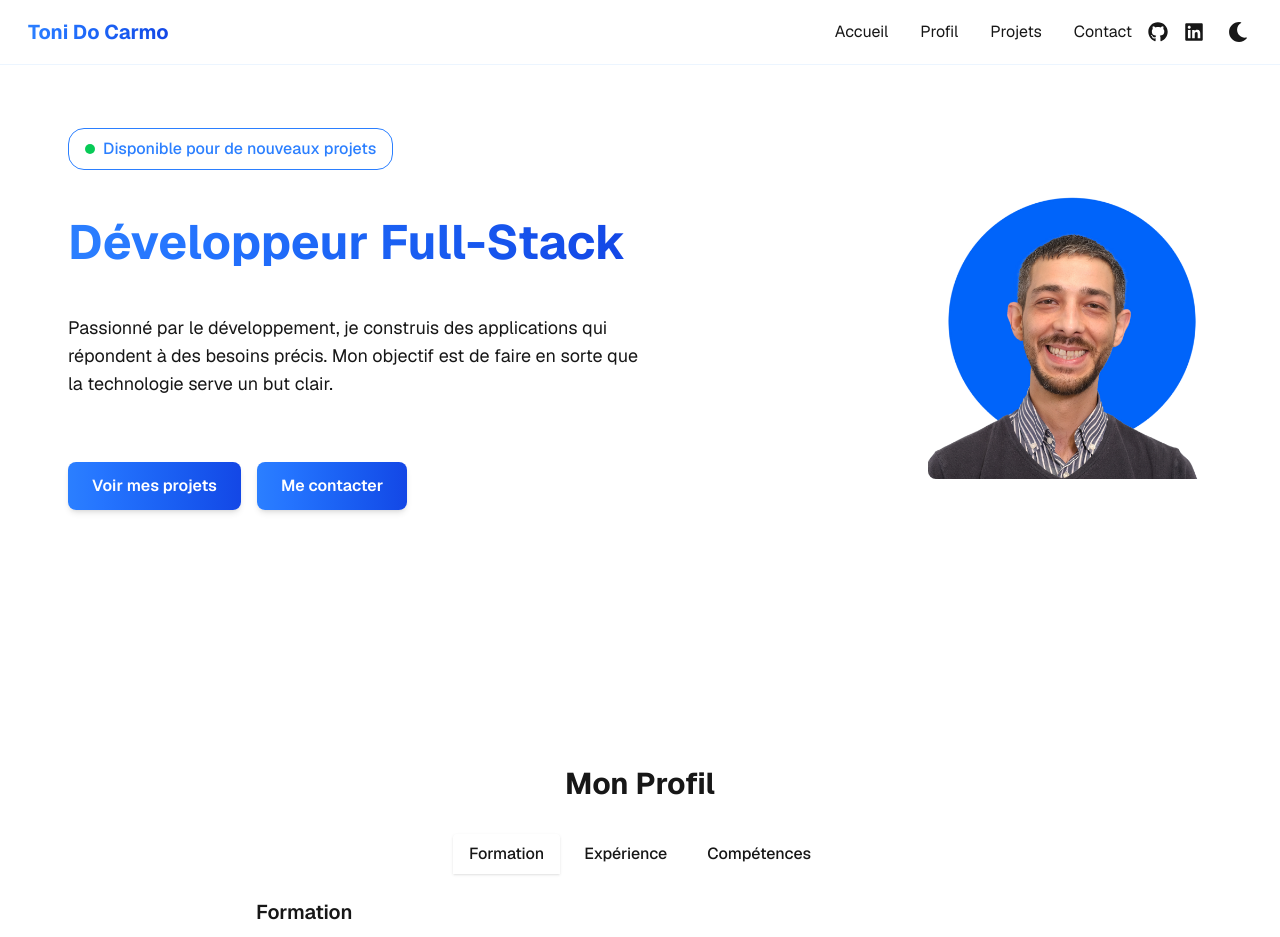
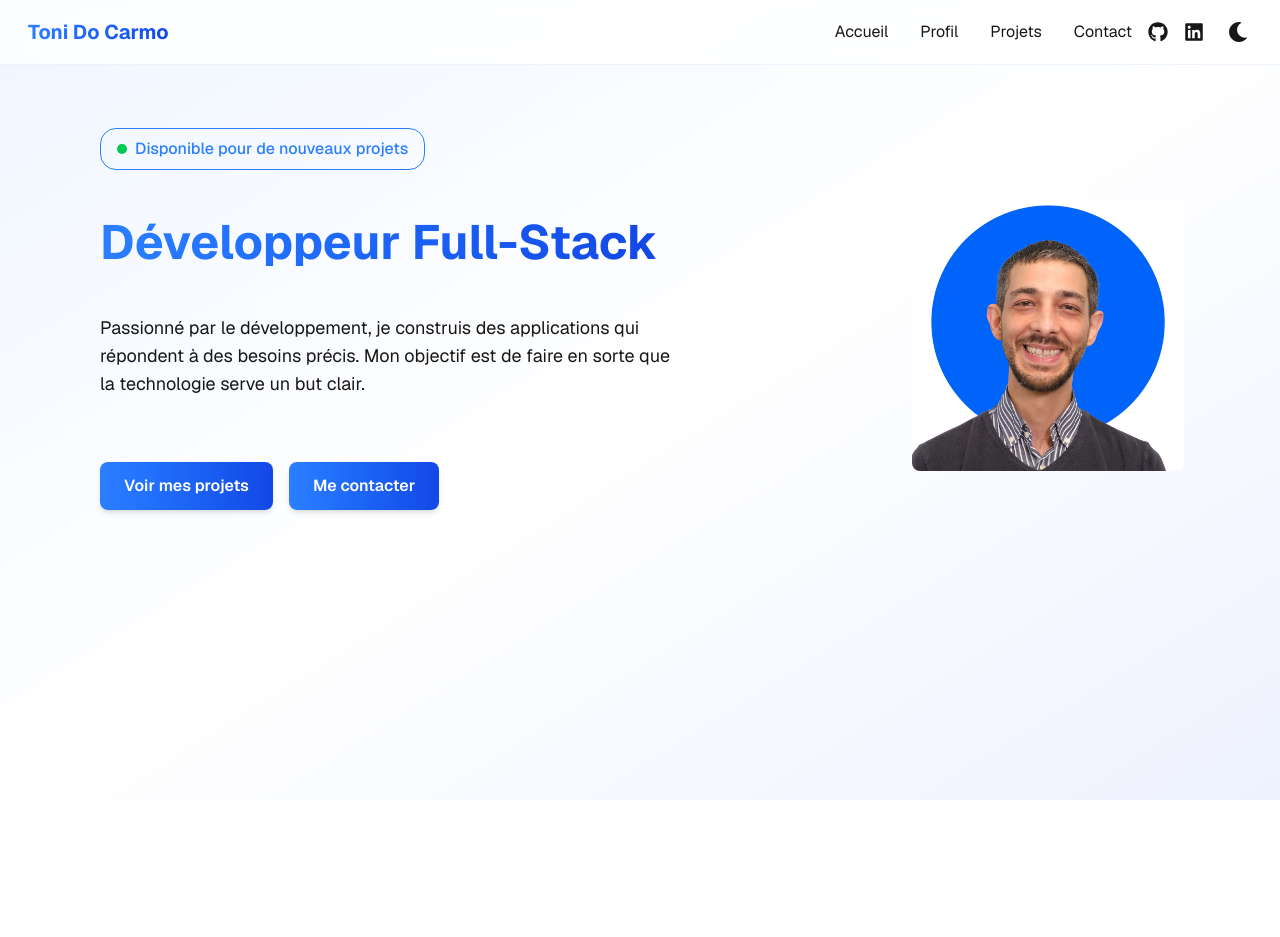
Before and after one commit to tdocarmo/portfolio, a Next.js app: page / in a window 1280 px wide. Shown: the top 937 px of the page. Built offline with nearby package versions, Linux system fonts and the light colour scheme.

Commit message:
style: enhance Home component layout with gradient background and adjust spacing in profile section

```diff
--- a/src/app/page.tsx
+++ b/src/app/page.tsx
@@ -5,11 +5,11 @@ import Image from "next/image";
 
 export default function Home() {
   return (
-    <div className="grid grid-rows-[auto_1fr_auto] items-center justify-items-center min-h-screen p-4 pb-20 gap-16 sm:p-8 font-[family-name:var(--font-geist-sans)]">
+    <div className="grid grid-rows-[auto_1fr_auto] items-center justify-items-center min-h-screen gap-16 font-[family-name:var(--font-geist-sans)]">
       {/* Accueil */}
-      <section id="accueil" className="w-full flex flex-col items-center gap-8 scroll-mt-24">
+      <section id="accueil" className="w-full flex flex-col items-center gap-8 scroll-mt-24 bg-gradient-to-br from-blue-50 via-white to-indigo-50 dark:from-blue-950/20 dark:via-background dark:to-indigo-950/20 min-h-screen">
         {/* Section d'accueil avec texte à gauche et photo à droite */}
-        <div className="flex flex-col md:flex-row items-center justify-between w-full max-w-6xl gap-12 py-24">
+        <div className="flex flex-col md:flex-row items-center justify-between w-full max-w-6xl gap-12 py-32 px-4 sm:px-8">
           <div className="flex flex-col items-start gap-12 max-w-xl ml-1">
             <div className="flex items-center gap-2 border-[0.5px] border-blue-500 rounded-2xl px-4 py-2">
               <div className="w-2.5 h-2.5 bg-green-500 rounded-full animate-pulse"></div>
@@ -44,7 +44,7 @@ export default function Home() {
         </div>
       </section>
       {/* Mon Profil */}
-      <section id="profil" className="w-full max-w-3xl mx-auto py-24 scroll-mt-24">
+      <section id="profil" className="w-full max-w-3xl mx-auto py-32 scroll-mt-24 mt-16">
         <h2 className="text-3xl font-bold mb-8 text-center">Mon Profil</h2>
         <ProfilTabs />
       </section>
--- a/src/components/Navbar.tsx
+++ b/src/components/Navbar.tsx
@@ -17,7 +17,7 @@ export function Navbar() {
   }
 
   return (
-    <nav className="fixed top-0 left-0 right-0 z-50 bg-background/80 backdrop-blur-sm border-b border-blue-200/30 dark:border-blue-800/30">
+    <nav className="fixed top-0 left-0 right-0 z-50 bg-white/80 dark:bg-background/80 backdrop-blur-sm border-b border-blue-200/30 dark:border-blue-800/30">
       <div className="max-w-7xl mx-auto px-2 sm:px-4 lg:px-6">
         <div className="flex items-center justify-between h-16">
           {/* Logo et nom */}
```
